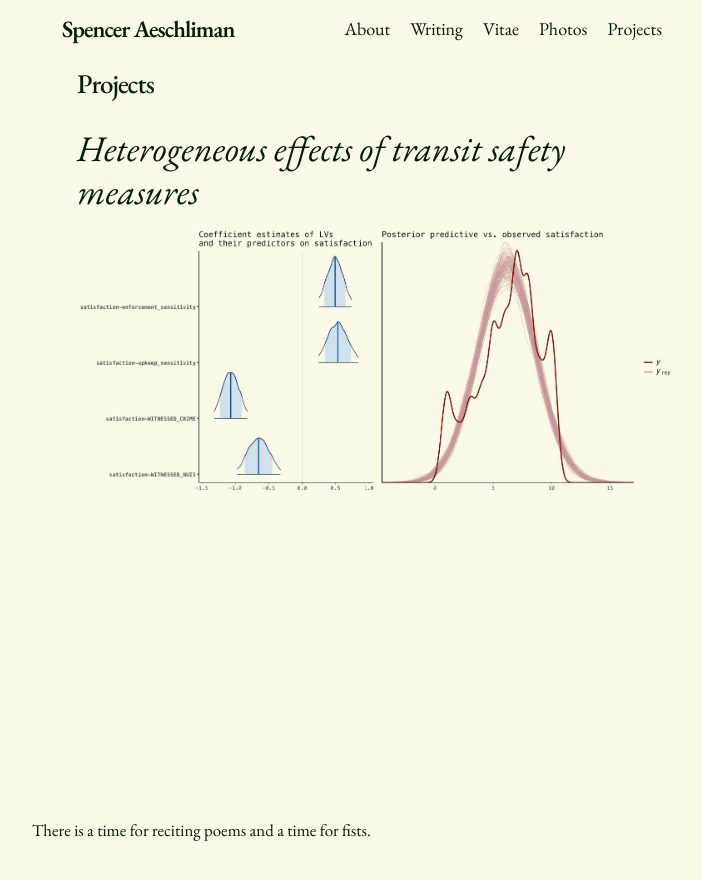
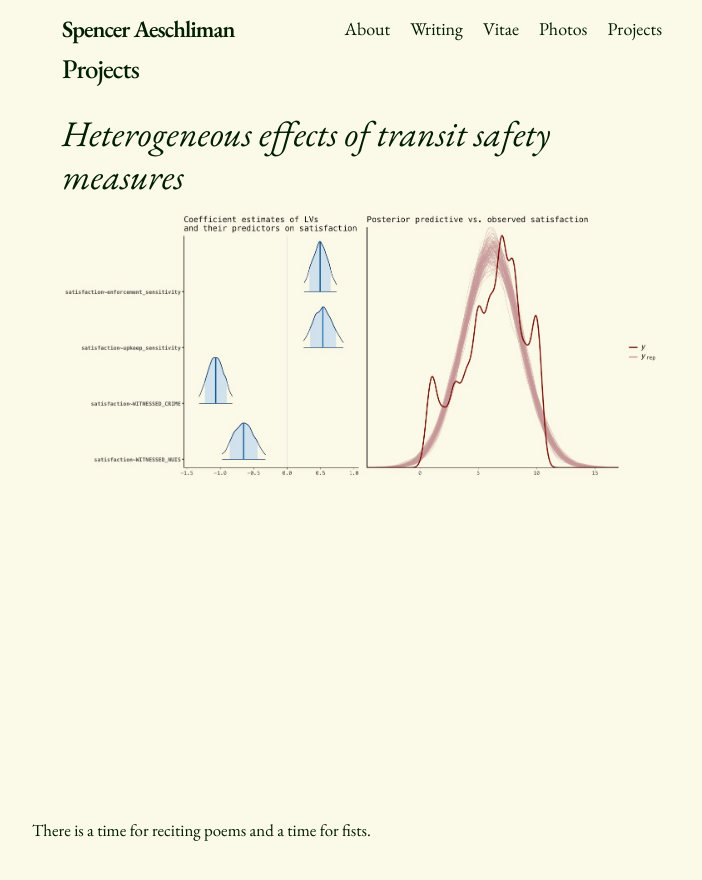
Before and after one commit to s-aeschliman/s-aeschliman.github.io, a Jekyll site: the page built from docs/projects.md, in a window 1280 px wide. Shown: the top 880 px of the page, without its empty margins (218-920 px from the left). Built offline with Jekyll 4.4.1, drawn with Linux system fonts in a browser that asks for light colours; some web fonts are replaced.

Commit message:
mac padding issues

```diff
--- a/docs/_sass/minima/_layout.scss
+++ b/docs/_sass/minima/_layout.scss
@@ -132,7 +132,7 @@
     max-width: $content-width;
     margin-left: $left-offset;
     padding-left: 15px;
-    padding-right: 15px;
+    padding-right: 0px;
 
     @include media-query($on-palm) {
       margin-left: 0 !important;
@@ -208,7 +208,7 @@
  * Page content
  */
 .page-content {
-  padding: 15px;
+  padding: 0px;
   flex: 1;
 }
 
```
